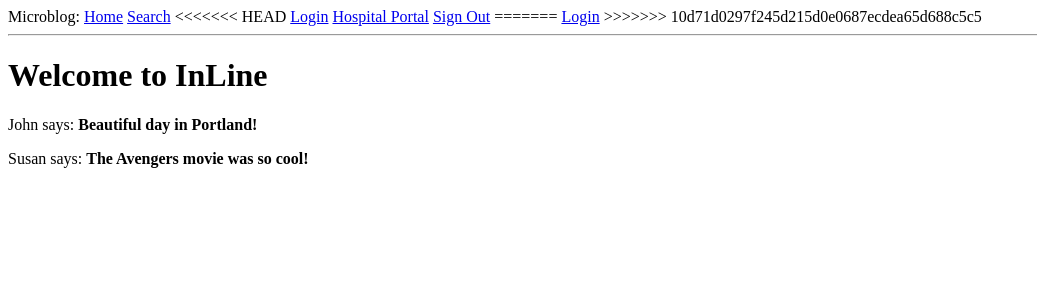
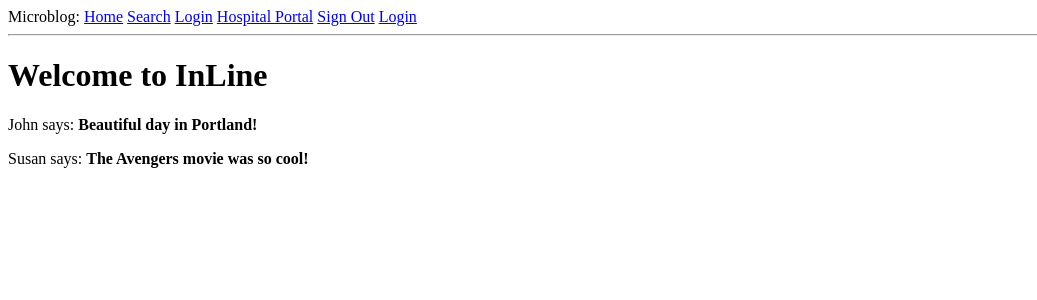
Before and after one commit to aniruddhamurali/HackDuke-2019, a Flask app: page / in a window 1280 px wide. Shown: the top 300 px of the page, without its empty margins (0-1037 px from the left). Run offline with Flask 2, Linux system fonts and the light colour scheme; some libraries are stand-ins or nearby versions.

Commit message:
necessary imports

```diff
--- a/microblog/app/routes.py
+++ b/microblog/app/routes.py
@@ -1,6 +1,6 @@
 from app import app
 from app.forms import ConditionForm
-from flask import render_template, flash, redirect, url_for, request
+from flask import render_template, flash, redirect, url_for, request, session
 from flask_pymongo import pymongo
 from googleplaces import GooglePlaces, ranking, types, lang
 from geolocation.main import GoogleMaps
--- a/microblog/app/templates/base.html
+++ b/microblog/app/templates/base.html
@@ -94,13 +94,11 @@
     <div>Microblog:
         <a href="/">Home</a>
         <a href="/search">Search</a>
-<<<<<<< HEAD
         <a href="/loginlink">Login</a>
         <a href="/admin">Hospital Portal</a>
         <a href="/signout">Sign Out</a>
-=======
         <a class="login" href="/login">Login</a>
->>>>>>> 10d71d0297f245d215d0e0687ecdea65d688c5c5
+
     </div>
     <hr> {% with messages = get_flashed_messages() %} {% if messages %}
     <ul>
```
